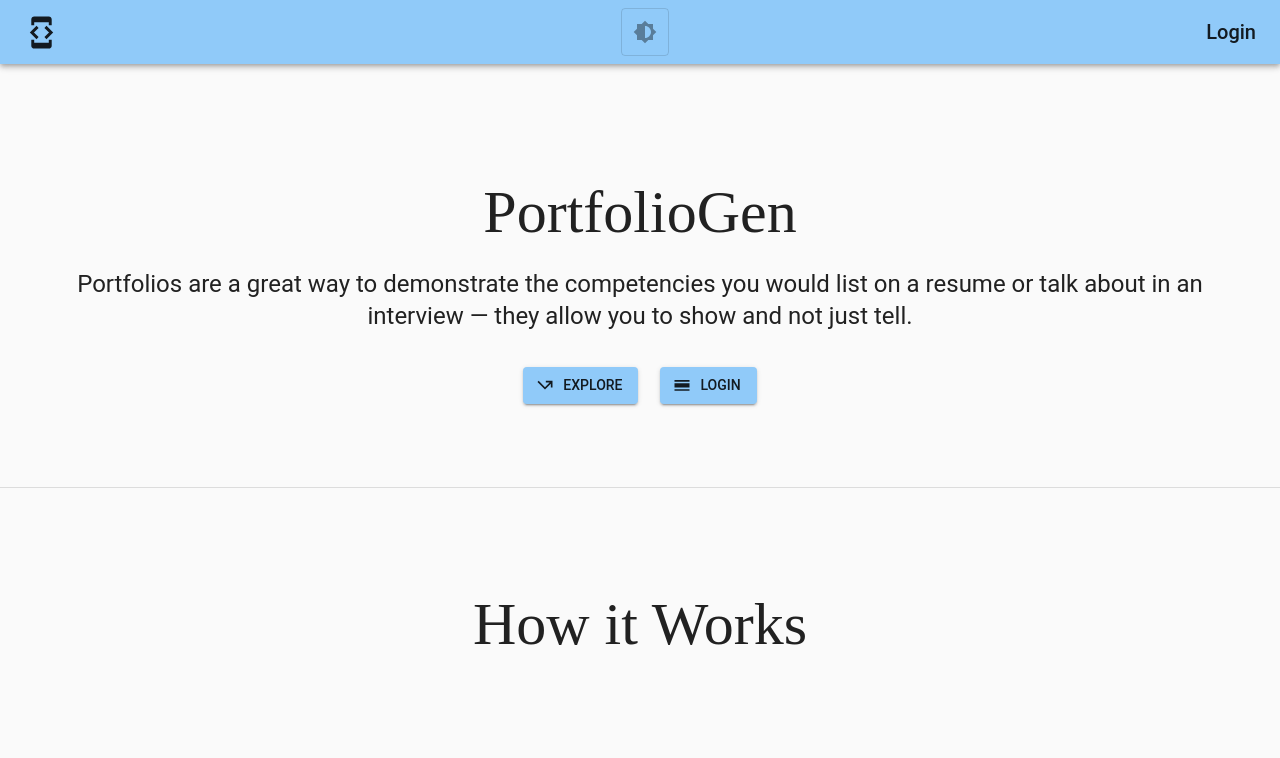
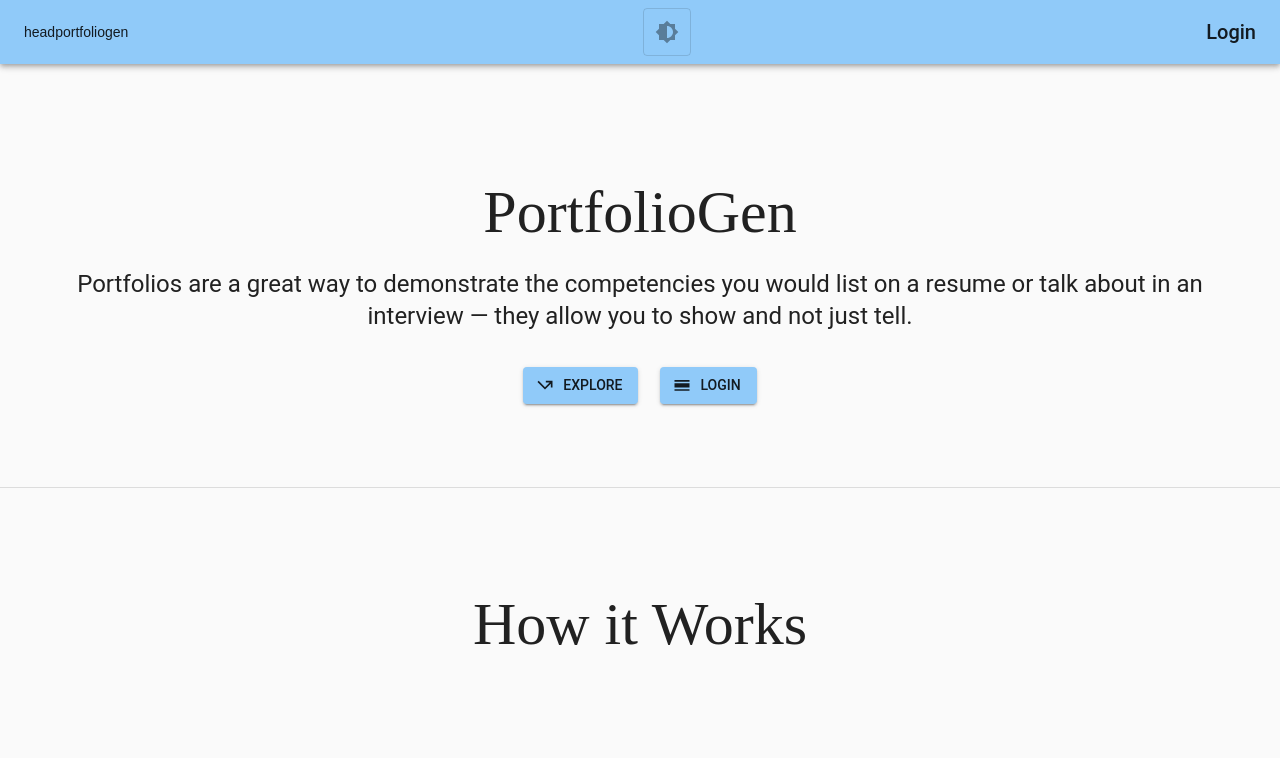
Before and after one commit to Anthima/Portfoliogen, a React (Create React App) app in the folder Automated-Portfolio-Generator-main/: page / in a window 1280 px wide. Shown: the top 758 px of the page. Built offline with nearby package versions, Linux system fonts and the light colour scheme; no server answers.

Commit message:
Update NavbarTop.js
logo change

```diff
--- a/Automated-Portfolio-Generator-main/src/components/NavbarTop.js
+++ b/Automated-Portfolio-Generator-main/src/components/NavbarTop.js
@@ -40,9 +40,14 @@ function NavbarTop({ goBack, switchComp }) {
       <CssBaseline />
       <AppBar color="secondary" position="relative">
         <Toolbar className={classes.navBox}>
-          <DeveloperModeIcon
+
+         { // logo  change  krna hai
+         /* <DeveloperModeIcon
             fontSize="large"
-            className={classes.icon} />
+            className={classes.icon} /> */}
+            <div>
+              headportfoliogen
+            </div>
 
           {switchComp}
           <Typography variant="h6" color="inherit">
```
